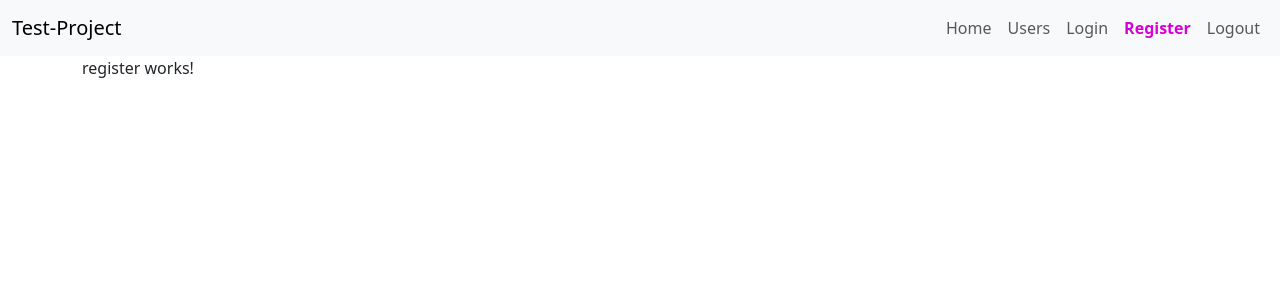
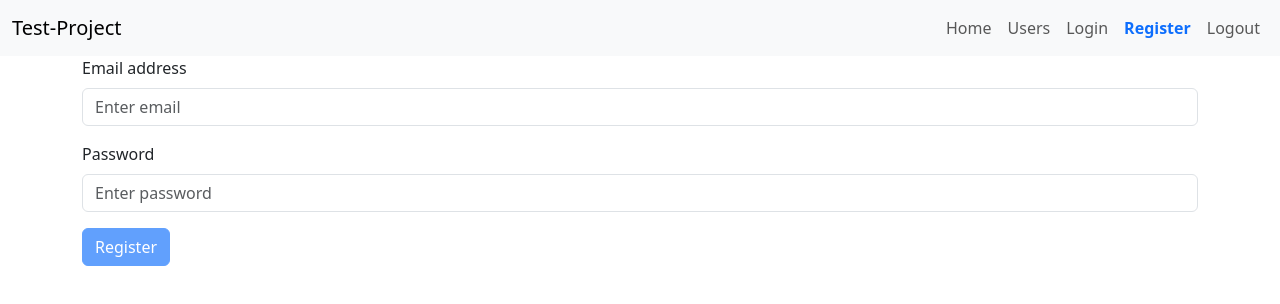
Before and after one commit to dimitrisx26/test-project, an Angular app: page /register in a window 1280 px wide. Shown: the top 304 px of the page. Built offline with nearby package versions, Linux system fonts and the light colour scheme.

Commit message:
Fix routing and form imports

```diff
--- a/src/app/app-routing.module.ts
+++ b/src/app/app-routing.module.ts
@@ -18,8 +18,8 @@ const routes: Routes = [
   },
   {
     path: 'register',
-    component: RegisterComponent
-  }
+    component: RegisterComponent,
+  },
 ];
 
 @NgModule({
--- a/src/app/app.module.ts
+++ b/src/app/app.module.ts
@@ -9,6 +9,7 @@ import { UsersComponent } from './users/users.component';
 import { DropdownDirective } from './shared/dropdown.directive';
 import { LoginComponent } from './login/login.component';
 import { RegisterComponent } from './register/register.component';
+import { FormsModule, ReactiveFormsModule } from '@angular/forms';
 
 @NgModule({
   declarations: [
@@ -22,7 +23,9 @@ import { RegisterComponent } from './register/register.component';
   ],
   imports: [
     BrowserModule,
-    AppRoutingModule
+    AppRoutingModule,
+    ReactiveFormsModule,
+    FormsModule,
   ],
   providers: [],
   bootstrap: [AppComponent]
--- a/src/app/header/header.component.css
+++ b/src/app/header/header.component.css
@@ -1,4 +1,4 @@
 .nav-item.active .nav-link {
     font-weight: bold;
-    color: rgb(215, 0, 215);
+    color: #0d6efd;
 }
--- a/src/app/header/header.component.html
+++ b/src/app/header/header.component.html
@@ -29,7 +29,7 @@
           <a class="nav-link" routerLink="/register">Register</a>
         </li>
         <li class="nav-item" routerLinkActive="active">
-          <a style="cursor: pointer;" class="nav-link">Logout</a>
+          <a style="cursor: pointer;" class="nav-link" (click)="onLogout()">Logout</a>
         </li>
       </ul>
     </div>
--- a/src/app/header/header.component.ts
+++ b/src/app/header/header.component.ts
@@ -1,4 +1,5 @@
 import { Component } from '@angular/core';
+import { Router } from '@angular/router';
 
 @Component({
   selector: 'app-header',
@@ -7,4 +8,10 @@ import { Component } from '@angular/core';
 })
 export class HeaderComponent {
   collapsed = true;
+
+  constructor(private router: Router) {}
+
+  onLogout() {
+    this.router.navigate(['/welcome']);
+  }
 }
--- a/src/app/login/login.component.css
+++ b/src/app/login/login.component.css
@@ -0,0 +1,8 @@
+input.ng-invalid.ng-touched {
+    border: 1px solid red;
+}
+
+span {
+    font-size: 14px;
+    color: #b1b1b1;
+}
--- a/src/app/login/login.component.html
+++ b/src/app/login/login.component.html
@@ -1 +1,39 @@
-<p>login works!</p>
+<form [formGroup]="loginForm" (ngSubmit)="onLogin()">
+  <div class="mb-3">
+    <label for="email" class="form-label">Email address</label>
+    <input
+      type="email"
+      class="form-control"
+      id="email"
+      name="email"
+      placeholder="Enter email"
+      required
+      formControlName="email"
+      email
+    />
+    <span
+      *ngIf="loginForm.get('email').invalid && loginForm.get('email').touched"
+      >Email is invalid!</span
+    >
+  </div>
+  <div class="mb-3">
+    <label for="password" class="form-label">Password</label>
+    <input
+      type="password"
+      class="form-control"
+      id="password"
+      name="password"
+      placeholder="Enter password"
+      required
+      formControlName="password"
+      minlength="6"
+    />
+    <span
+      *ngIf="loginForm.get('password').invalid && loginForm.get('password').touched"
+      >Password is invalid! It must be at least 6 characters</span
+    >
+  </div>
+  <button type="submit" class="btn btn-primary" [disabled]="loginForm.invalid">
+    Login
+  </button>
+</form>
--- a/src/app/login/login.component.ts
+++ b/src/app/login/login.component.ts
@@ -1,10 +1,28 @@
 import { Component } from '@angular/core';
+import { FormControl, FormGroup } from '@angular/forms';
+import { Router } from '@angular/router';
 
 @Component({
   selector: 'app-login',
   templateUrl: './login.component.html',
-  styleUrl: './login.component.css'
+  styleUrl: './login.component.css',
 })
 export class LoginComponent {
+  loginForm: FormGroup;
 
+  constructor(private router: Router) {
+    this.loginForm = new FormGroup({
+      email: new FormControl(''),
+      password: new FormControl(''),
+    });
+  }
+
+  onLogin() {
+    console.log('Login form submitted');
+    console.log(this.loginForm.get('email').value);
+    console.log(this.loginForm.get('password').value);
+    this.router.navigate(['/welcome']);
+
+    this.loginForm.reset();
+  }
 }
--- a/src/app/register/register.component.css
+++ b/src/app/register/register.component.css
@@ -0,0 +1,8 @@
+input.ng-invalid.ng-touched {
+    border: 1px solid red;
+}
+
+span {
+    font-size: 14px;
+    color: #b1b1b1;
+}
--- a/src/app/register/register.component.html
+++ b/src/app/register/register.component.html
@@ -1 +1,47 @@
-<p>register works!</p>
+<form [formGroup]="registerForm" (ngSubmit)="onRegister()">
+  <div class="mb-3">
+    <label for="email" class="form-label">Email address</label>
+    <input
+      type="email"
+      class="form-control"
+      id="email"
+      name="email"
+      placeholder="Enter email"
+      required
+      formControlName="email"
+      email
+    />
+    <span
+      *ngIf="
+        registerForm.get('email').invalid && registerForm.get('email').touched
+      "
+      >Email is invalid!</span
+    >
+  </div>
+  <div class="mb-3">
+    <label for="password" class="form-label">Password</label>
+    <input
+      type="password"
+      class="form-control"
+      id="password"
+      name="password"
+      placeholder="Enter password"
+      required
+      formControlName="password"
+      minlength="6"
+    />
+    <span
+      *ngIf="
+        registerForm.get('password').invalid && registerForm.get('password').touched
+      "
+      >Password is invalid! It must be at least 6 characters</span
+    >
+  </div>
+  <button
+    type="submit"
+    class="btn btn-primary"
+    [disabled]="registerForm.invalid"
+  >
+    Register
+  </button>
+</form>
--- a/src/app/register/register.component.ts
+++ b/src/app/register/register.component.ts
@@ -1,10 +1,28 @@
 import { Component } from '@angular/core';
+import { FormControl, FormGroup } from '@angular/forms';
+import { Router } from '@angular/router';
 
 @Component({
   selector: 'app-register',
   templateUrl: './register.component.html',
-  styleUrl: './register.component.css'
+  styleUrl: './register.component.css',
 })
 export class RegisterComponent {
+  registerForm: FormGroup;
 
+  constructor(private router: Router) {
+    this.registerForm = new FormGroup({
+      email: new FormControl(''),
+      password: new FormControl(''),
+    });
+  }
+
+  onRegister() {
+    console.log('Register form submitted');
+    console.log(this.registerForm.get('email').value);
+    console.log(this.registerForm.get('password').value);
+    this.router.navigate(['/login']);
+
+    this.registerForm.reset();
+  }
 }
```
